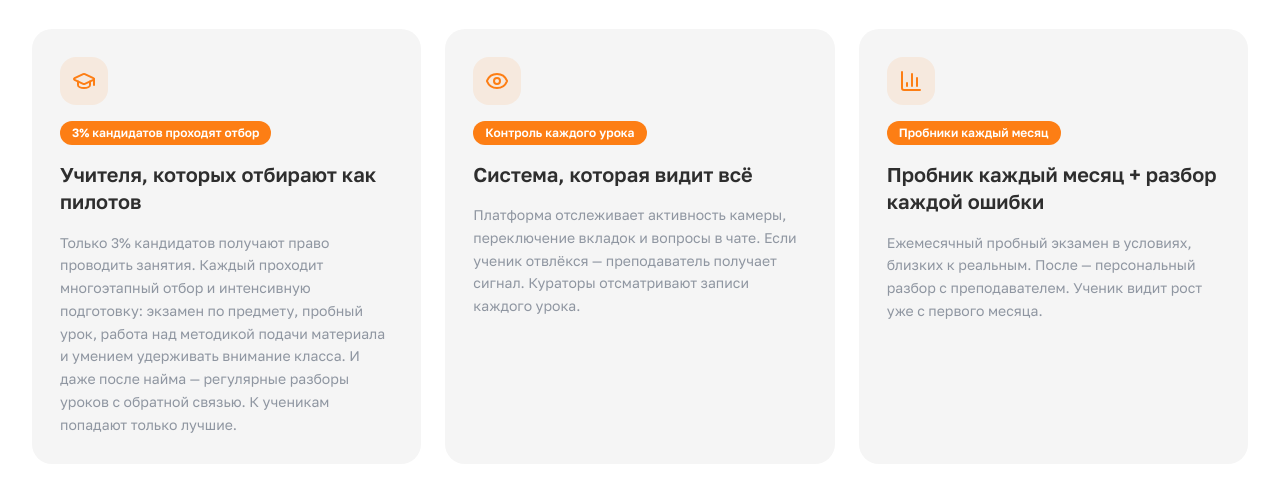
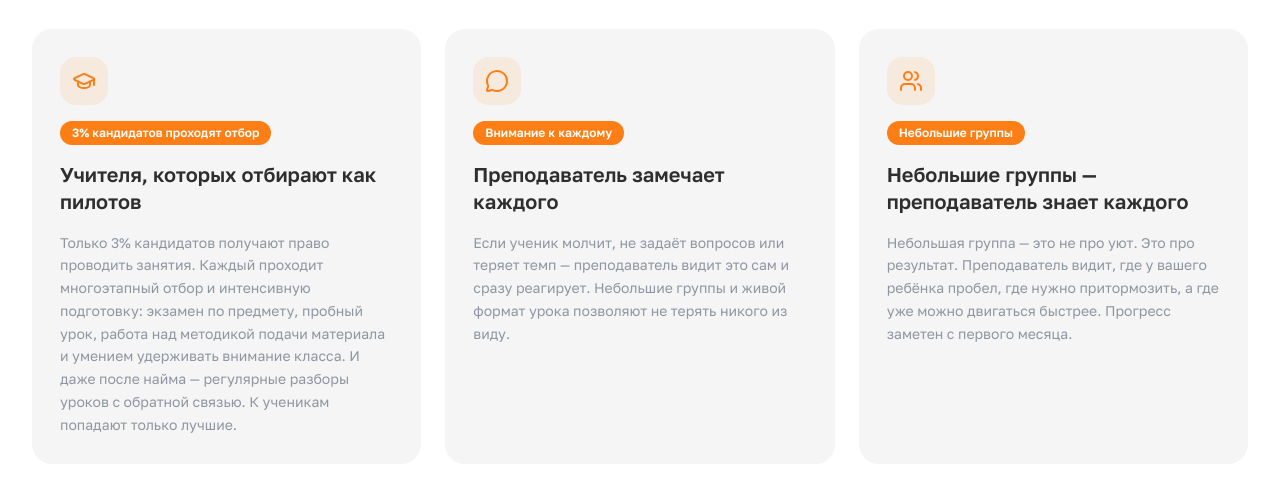
Before and after one commit to kirtarget/maximumtest_land_proto, a Next.js app: page / in a window 1280 px wide. Shown: the part 1960-2446 px from the top of the page. Built offline with nearby package versions, Linux system fonts and the light colour scheme; no server answers.

Commit message:
правки по тексту

```diff
--- a/components/sections/Mechanism.tsx
+++ b/components/sections/Mechanism.tsx
@@ -1,6 +1,6 @@
 'use client'
 import { motion } from 'framer-motion'
-import { GraduationCap, Eye, BarChart3 } from 'lucide-react'
+import { GraduationCap, MessageCircle, Users } from 'lucide-react'
 
 const pillars = [
   {
@@ -10,16 +10,16 @@ const pillars = [
     badge: '3% кандидатов проходят отбор',
   },
   {
-    icon: Eye,
-    title: 'Система, которая видит всё',
-    body: 'Платформа отслеживает активность камеры, переключение вкладок и вопросы в чате. Если ученик отвлёкся — преподаватель получает сигнал. Кураторы отсматривают записи каждого урока.',
-    badge: 'Контроль каждого урока',
+    icon: MessageCircle,
+    title: 'Преподаватель замечает каждого',
+    body: 'Если ученик молчит, не задаёт вопросов или теряет темп — преподаватель видит это сам и сразу реагирует. Небольшие группы и живой формат урока позволяют не терять никого из виду.',
+    badge: 'Внимание к каждому',
   },
   {
-    icon: BarChart3,
-    title: 'Пробник каждый месяц + разбор каждой ошибки',
-    body: 'Ежемесячный пробный экзамен в условиях, близких к реальным. После — персональный разбор с преподавателем. Ученик видит рост уже с первого месяца.',
-    badge: 'Пробники каждый месяц',
+    icon: Users,
+    title: 'Небольшие группы — преподаватель знает каждого',
+    body: 'Небольшая группа — это не про уют. Это про результат. Преподаватель видит, где у вашего ребёнка пробел, где нужно притормозить, а где уже можно двигаться быстрее. Прогресс заметен с первого месяца.',
+    badge: 'Небольшие группы',
   },
 ]
 
```
